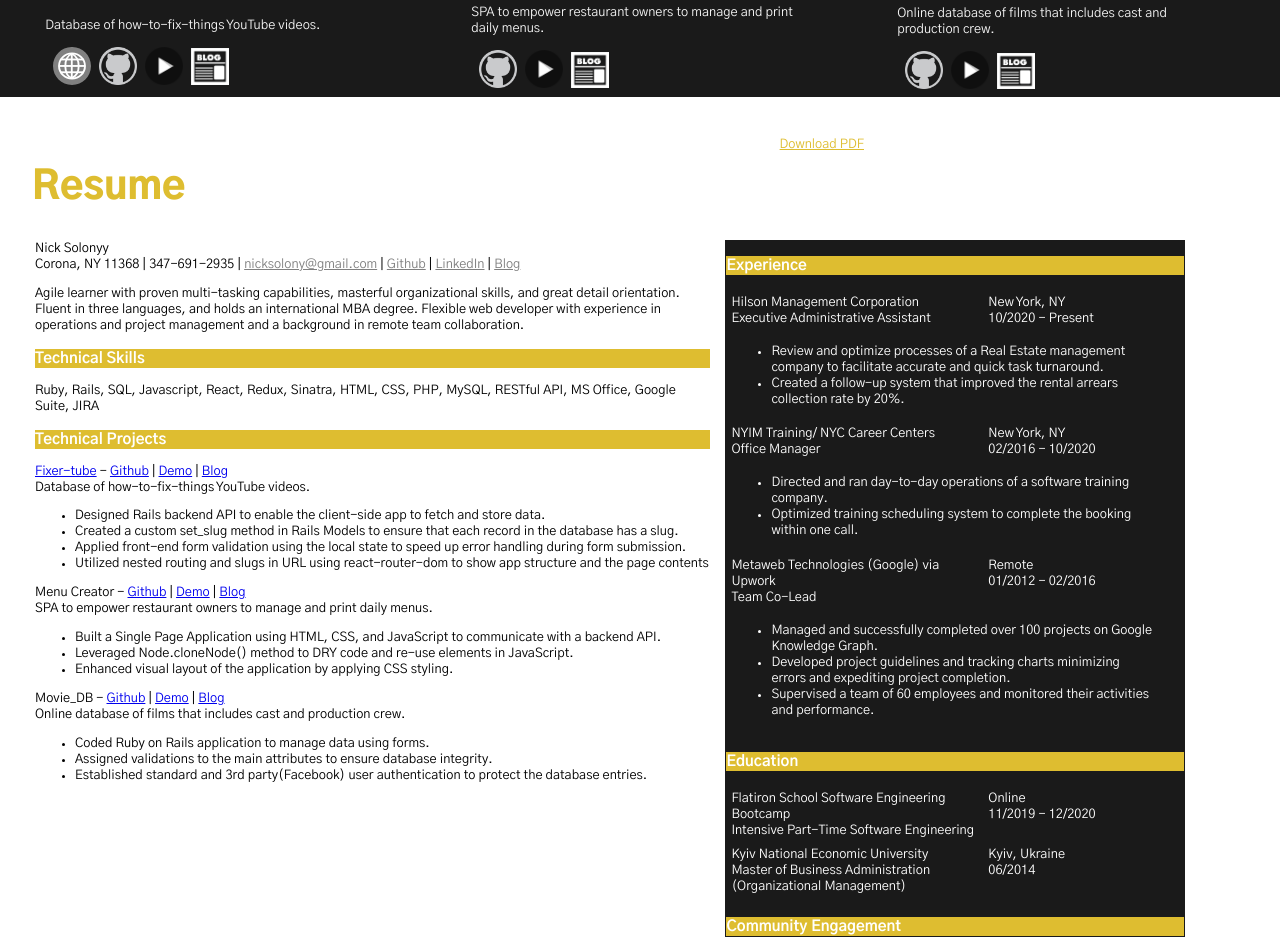
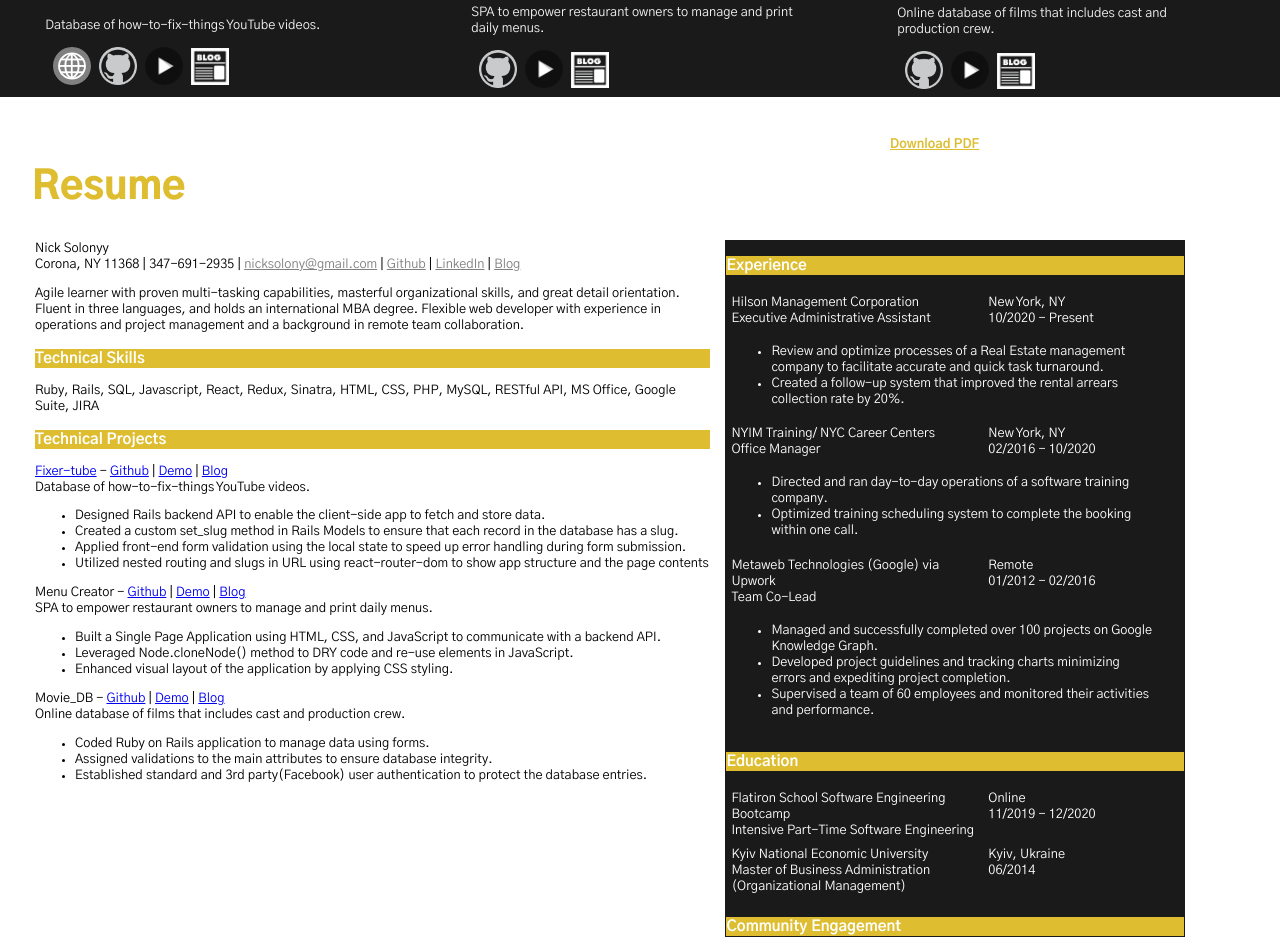
Before and after one commit to nicksolony/portfolio-frontend, a React (Create React App) app: page / in a window 1280 px wide. Shown: the part 1020-1957 px from the top of the page. Built offline with nearby package versions, Linux system fonts and the light colour scheme.

Commit message:
moved and bolded download PDF button

```diff
--- a/src/App.css
+++ b/src/App.css
@@ -170,7 +170,7 @@ body {
 #resumeDownload  {
   color: #DEBD30;
   float: right;
-  margin-right: 30vw;
+  margin-right: 21vw;
 }
 
 
--- a/src/contents/Resume.js
+++ b/src/contents/Resume.js
@@ -10,7 +10,7 @@ class Resume extends Component {
     render() {
         return (
             <div id='Resume' className="component">
-                <a href={this.props.state.resume.pdf} target="_blank" rel="noopener noreferrer" id="resumeDownload">Download PDF</a>
+                <a href={this.props.state.resume.pdf} target="_blank" rel="noopener noreferrer" id="resumeDownload"><strong>Download PDF</strong></a>
 
                 <h1>Resume</h1>
 
```
